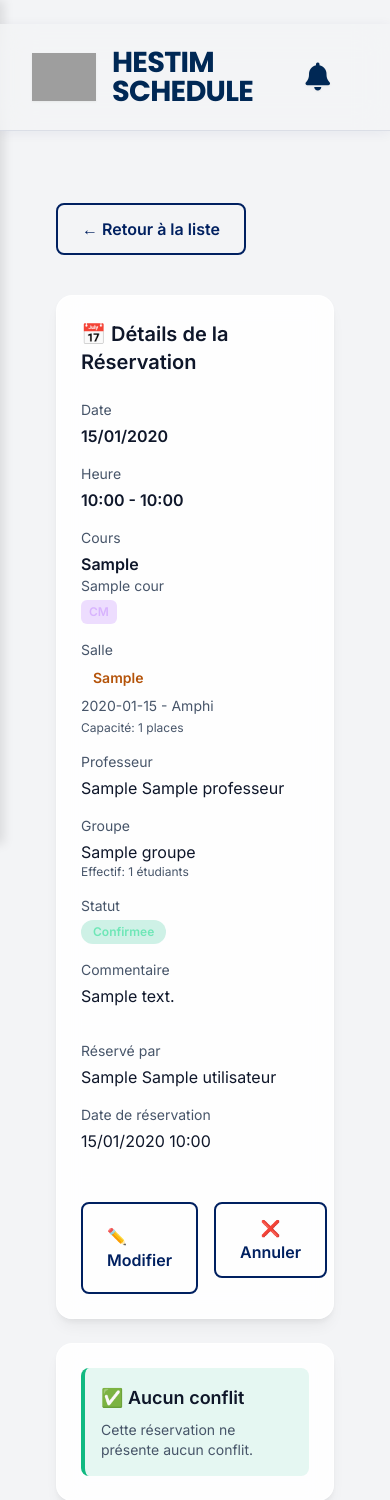
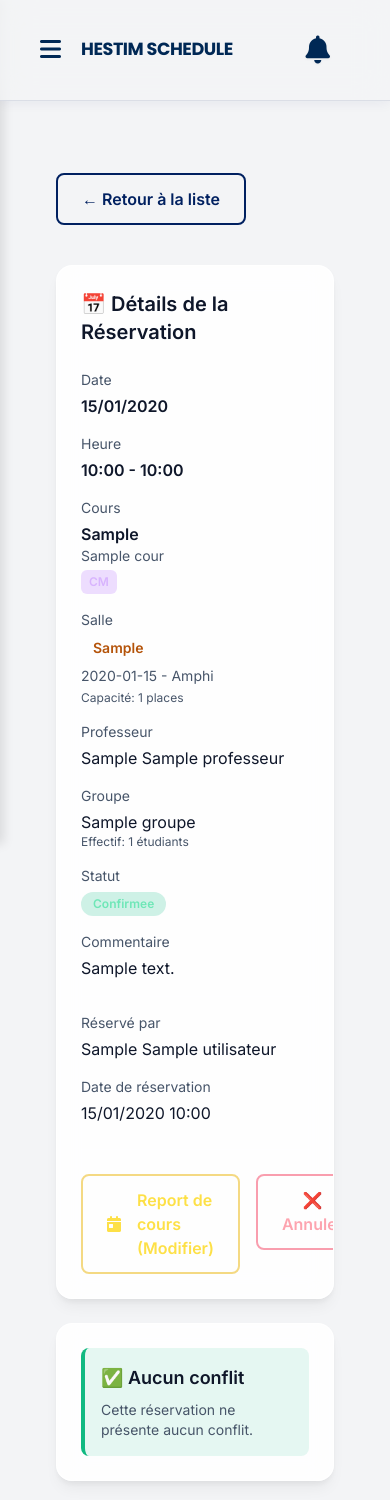
Before and after one commit to redahmd/Hestim-Schedule, a Flask app: page /reservations/1 in a window 390 px wide. Shown: the top 1500 px of the page. Run offline with Flask 3, Linux system fonts and the light colour scheme; a user stored in the database is signed in; tables that the repository leaves empty hold one stand-in row (values such as "Sample post"); some libraries are stand-ins or nearby versions; grey boxes are pictures that could not be loaded.

Commit message:
Mobile responsiveness

```diff
--- a/routes/reservations.py
+++ b/routes/reservations.py
@@ -9,6 +9,20 @@ from sqlalchemy.exc import OperationalError, ProgrammingError
 import csv
 import io
 from flask import Response
+
+def envoyer_email_notification(destinataire, sujet, corps):
+    """Fonction d'envoi d'email simulée pour la soutenance"""
+    try:
+        print(f"\n" + "="*50)
+        print(f"📧 EMAIL SIMULÉ ENVOYÉ (via smtplib / Flask-Mail)")
+        print(f"À      : {destinataire}")
+        print(f"Sujet  : {sujet}")
+        print(f"Message:\n{corps}")
+        print("="*50 + "\n")
+        return True
+    except Exception as e:
+        print(f"Erreur d'envoi d'email: {e}")
+        return False
 
 reservations_bp = Blueprint('reservations', __name__)
 
@@ -1216,20 +1230,45 @@ def modifier(id):
                 db.session.add(creneau)
                 db.session.flush()
 
-            # V�rifier les conflits (en excluant la r�servation actuelle)
-            conflit = Reservation.query.filter(
+            # Vrifier les conflits (en excluant la rservation actuelle)
+            conflits = []
+
+            # Conflit Salle
+            conflit_salle = Reservation.query.filter(
                 Reservation.id_salle == id_salle,
                 Reservation.id_creneau == creneau.id_creneau,
                 Reservation.statut == 'confirmee',
                 Reservation.id_reservation != id
             ).first()
+            if conflit_salle:
+                conflits.append('la salle est déjà réservée pour ce créneau')
 
-            if conflit:
-                flash('Conflit d�tect�: la salle est d�j� r�serv�e pour ce cr�neau', 'error')
+            # Conflit Professeur
+            conflit_prof = Reservation.query.join(Cours).filter(
+                Cours.id_professeur == reservation.cours.id_professeur,
+                Reservation.id_creneau == creneau.id_creneau,
+                Reservation.statut == 'confirmee',
+                Reservation.id_reservation != id
+            ).first()
+            if conflit_prof:
+                conflits.append('le professeur a déjà un cours à ce créneau')
+
+            # Conflit Groupe
+            conflit_groupe = Reservation.query.join(Cours).filter(
+                Cours.id_groupe == reservation.cours.id_groupe,
+                Reservation.id_creneau == creneau.id_creneau,
+                Reservation.statut == 'confirmee',
+                Reservation.id_reservation != id
+            ).first()
+            if conflit_groupe:
+                conflits.append('le groupe a déjà un cours à ce créneau')
+
+            if conflits:
+                flash('Conflit détecté: ' + ', '.join(conflits), 'error')
                 salles_list = Salle.query.filter_by(statut='disponible').all()
                 return render_template('reservations/modifier.html', reservation=reservation, salles_list=salles_list)
 
-            # Mettre � jour
+            # Mettre  jour
             reservation.id_salle = id_salle
             reservation.id_creneau = creneau.id_creneau
             reservation.commentaire = commentaire
@@ -1239,25 +1278,35 @@ def modifier(id):
 
             # Notification
             try:
+                msg_notif = f'Réservation reportée/modifiée pour le cours {reservation.cours.nom_cours}. Nouveau créneau: {jour_date.strftime("%d/%m/%Y")} à {heure_debut_time.strftime("%H:%M")}.'
                 notification = Notification(
                     id_utilisateur=current_user.id_utilisateur,
                     type_notification='modification',
-                    message=f'R�servation modifi�e pour {reservation.cours.nom_cours}',
+                    message=msg_notif,
                     id_reservation=reservation.id_reservation
                 )
                 db.session.add(notification)
                 db.session.commit()
+
+                # Envoi Email
+                email_dest = reservation.cours.professeur.email if reservation.cours.professeur else "etudiants@hestim.ma"
+                envoyer_email_notification(
+                    destinataire=email_dest,
+                    sujet="[Hestim Schedule] Report de cours",
+                    corps=msg_notif
+                )
+
             except (OperationalError, ProgrammingError):
                 pass
 
-            flash('R�servation modifi�e avec succ�s', 'success')
+            flash('Réservation reportée avec succès ! Email de notification envoyé.', 'success')
             return redirect(url_for('reservations.detail', id=id))
 
         # GET: Afficher le formulaire
         salles_list = Salle.query.filter_by(statut='disponible').all()
         return render_template('reservations/modifier.html', reservation=reservation, salles_list=salles_list)
     except (OperationalError, ProgrammingError):
-        flash('Erreur lors du chargement de la r�servation', 'error')
+        flash('Erreur lors du chargement de la rservation', 'error')
         return redirect(url_for('reservations.liste'))
     except Exception as e:
         flash(f'Erreur: {str(e)}', 'error')
@@ -1266,7 +1315,7 @@ def modifier(id):
 @reservations_bp.route('/<int:id>/annuler', methods=['POST'])
 @login_required
 def annuler(id):
-    """Annuler une r�servation"""
+    """Annuler une rservation"""
     try:
         reservation = Reservation.query.get_or_404(id)
 
@@ -1277,18 +1326,27 @@ def annuler(id):
 
         # Notification
         try:
+            msg_notif = f'Réservation annulée pour le cours {reservation.cours.nom_cours}.'
             notification = Notification(
                 id_utilisateur=current_user.id_utilisateur,
                 type_notification='annulation',
-                message=f'R�servation annul�e pour {reservation.cours.nom_cours}',
+                message=msg_notif,
                 id_reservation=reservation.id_reservation
             )
             db.session.add(notification)
             db.session.commit()
+
+            # Envoi Email
+            email_dest = reservation.cours.professeur.email if reservation.cours.professeur else "etudiants@hestim.ma"
+            envoyer_email_notification(
+                destinataire=email_dest,
+                sujet="[Hestim Schedule] Annulation de cours",
+                corps=msg_notif
+            )
         except (OperationalError, ProgrammingError):
             pass
 
-        flash('R�servation annul�e avec succ�s', 'success')
+        flash('Réservation annulée avec succès. Email de notification envoyé.', 'success')
     except Exception as e:
         db.session.rollback()
         flash(f'Erreur lors de l\'annulation: {str(e)}', 'error')
--- a/templates/base.html
+++ b/templates/base.html
@@ -147,16 +147,23 @@
             </nav>
         </aside>
 
+        <!-- Sidebar Overlay (Mobile) -->
+        <div id="sidebar-overlay" class="fixed inset-0 bg-black/50 z-40 hidden md:hidden transition-opacity duration-300 opacity-0 backdrop-blur-sm" onclick="toggleSidebar()"></div>
+
         <!-- Contenu Principal -->
         <main class="main-content">
             {% set flashed_messages = get_flashed_messages(with_categories=true) %}
             <!-- Header Bleu Hestim -->
             <header class="hestim-header flex items-center justify-between relative overflow-visible z-50">
-                <div class="flex items-center gap-4 relative z-10">
+                <div class="flex items-center gap-2 md:gap-4 relative z-10">
+                    <!-- Hamburger Menu Button (Mobile Only) -->
+                    <button id="mobile-menu-btn" class="md:hidden text-[#002855] text-2xl mr-1 p-2 rounded-lg hover:bg-black/5 transition-colors focus:outline-none" onclick="toggleSidebar()">
+                        <i class="fas fa-bars"></i>
+                    </button>
                     <img src="{{ url_for('static', filename='logo svg hestim.svg') }}" alt="Logo"
-                        class="h-12 object-contain drop-shadow-sm">
+                        class="h-10 md:h-12 object-contain drop-shadow-sm hidden sm:block">
                     <div>
-                        <div class="header-logo-text leading-none text-[#002855] font-extrabold tracking-tight">HESTIM SCHEDULE</div>
+                        <div class="header-logo-text leading-none text-[#002855] font-extrabold tracking-tight text-[1.1rem] md:text-[1.8rem]">HESTIM SCHEDULE</div>
                     </div>
                 </div>
 
@@ -292,6 +299,27 @@
                             closeNotifications(dropdown, bell);
                         }
                     });
+                    });
+
+                    // Sidebar mobile toggle
+                    function toggleSidebar() {
+                        const sidebar = document.querySelector('.sidebar');
+                        const overlay = document.getElementById('sidebar-overlay');
+
+                        if (sidebar.classList.contains('open')) {
+                            sidebar.classList.remove('open');
+                            overlay.classList.remove('opacity-100');
+                            overlay.classList.add('opacity-0');
+                            setTimeout(() => overlay.classList.add('hidden'), 300);
+                        } else {
+                            sidebar.classList.add('open');
+                            overlay.classList.remove('hidden');
+                            setTimeout(() => {
+                                overlay.classList.remove('opacity-0');
+                                overlay.classList.add('opacity-100');
+                            }, 10);
+                        }
+                    }
                 </script>
                 <!-- Background decoration overlay if needed -->
                 <!-- <div class="absolute right-0 top-0 h-full w-1/3 opacity-10 bg-gradient-to-bl from-blue-400 to-indigo-500 blur-3xl pointer-events-none rounded-full translate-x-1/4 -translate-y-1/2"></div> -->
--- a/templates/reservations/detail.html
+++ b/templates/reservations/detail.html
@@ -118,8 +118,9 @@
             'enseignant') %}
             <div class="flex gap-4 mt-6 pt-6 border-t border-white/10 [&[data-theme=light]]:border-[#e2e8f0]">
                 <a href="{{ url_for('reservations.modifier', id=reservation.id_reservation) }}"
-                    class="btn-outline px-6 py-3 border-yellow-500/50 text-yellow-300 hover:bg-yellow-500/20 [&[data-theme=light]]:border-yellow-500 [&[data-theme=light]]:text-yellow-600 [&[data-theme=light]]:hover:bg-yellow-50">
-                    ✏️ Modifier
+                    class="btn-outline px-6 py-3 border-yellow-500/50 text-yellow-300 hover:bg-yellow-500/20 [&[data-theme=light]]:border-yellow-500 [&[data-theme=light]]:text-yellow-600 [&[data-theme=light]]:hover:bg-yellow-50"
+                    title="Déplacer ou modifier cette réservation">
+                    <i class="fas fa-calendar-day mr-2"></i> Report de cours (Modifier)
                 </a>
                 <form method="POST" action="{{ url_for('reservations.annuler', id=reservation.id_reservation) }}"
                     class="inline" onsubmit="return confirm('Êtes-vous sûr de vouloir annuler cette réservation ?');">
```
